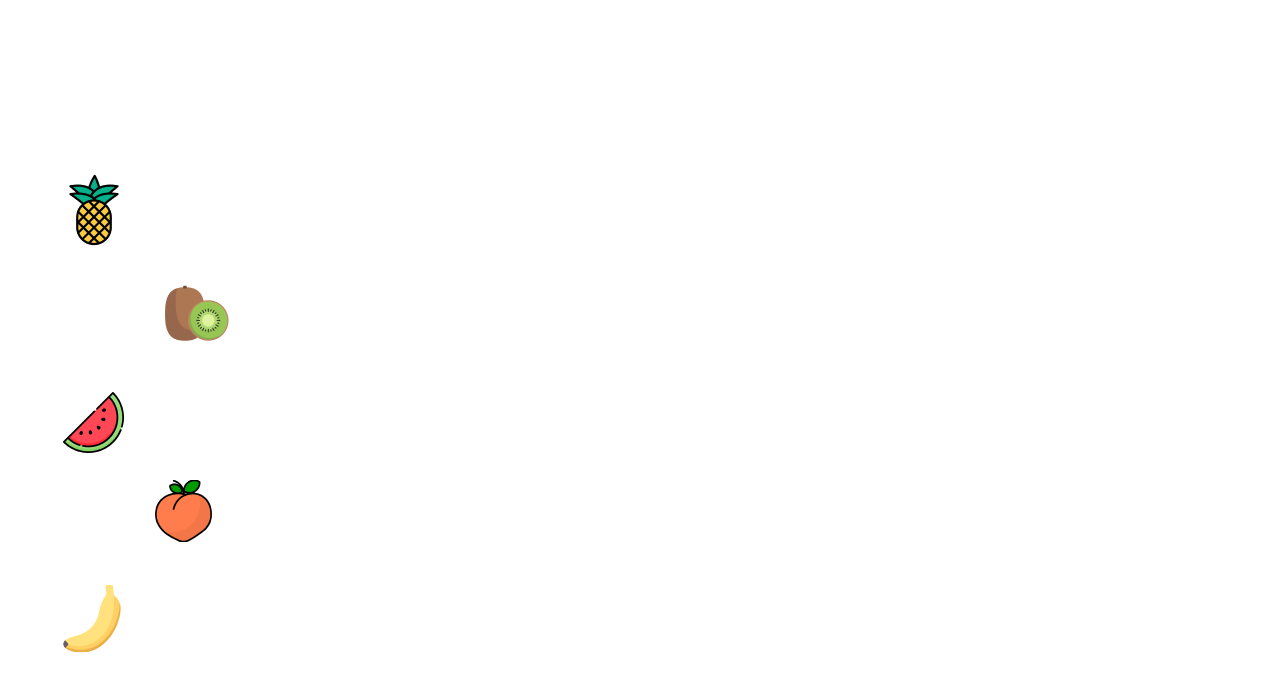
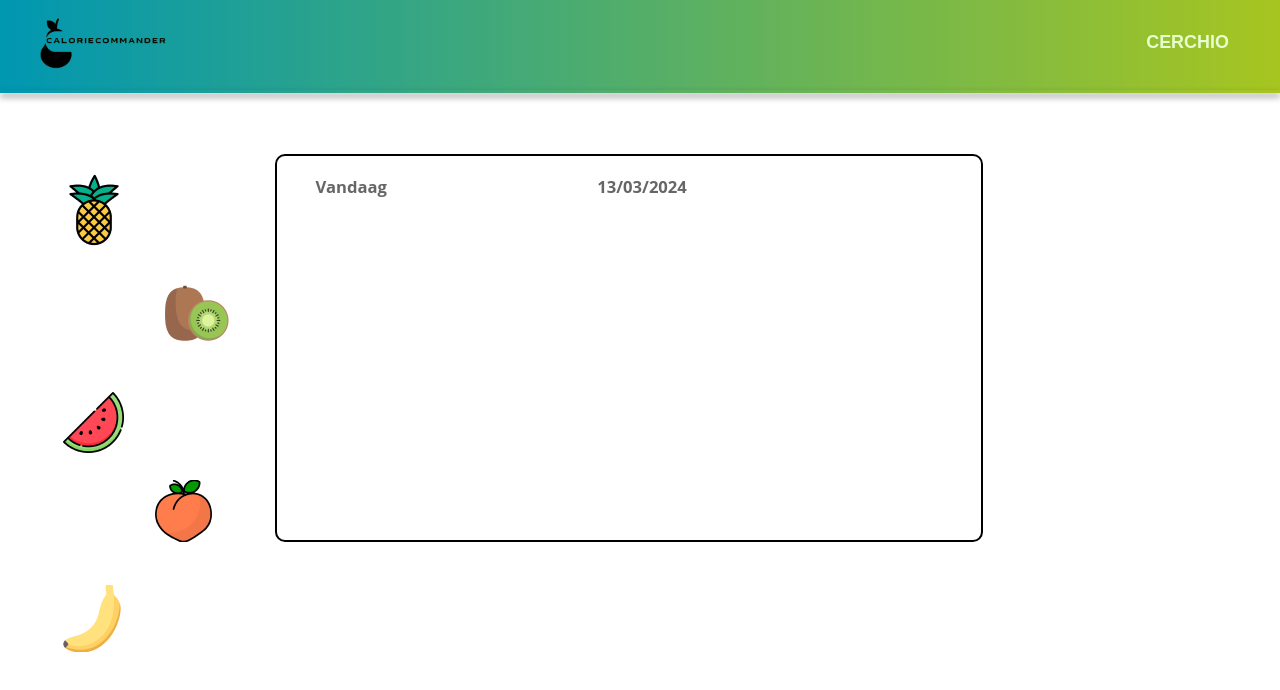
Before and after one commit to CalorieCommander/frontend, a React (Create React App) app in the folder app/: page /Dagoverzicht in a window 1280 px wide. Before the commit this address had no page. Shown: the top 690 px of the page. Built offline with nearby package versions, Linux system fonts and the light colour scheme.

Commit message:
update
update

```diff
--- a/app/src/App.js
+++ b/app/src/App.js
@@ -1,19 +1,25 @@
 import React from "react";
-import { BrowserRouter as Router, Route, Routes, BrowserRouter } from "react-router-dom";
-import './index.css';
+import {
+  BrowserRouter as Router,
+  Route,
+  Routes,
+  BrowserRouter,
+} from "react-router-dom";
+import "./index.css";
 import Homepage from "./pages/Homepage";
 import Inloggen from "./pages/Inloggen";
 import Registreren from "./pages/Registreren";
-
+import Dagoverzicht from "./pages/Dagoverzicht";
 
 function App() {
   return (
     <BrowserRouter>
-        <Routes>
+      <Routes>
         <Route path="" element={<Homepage />} />
-          <Route path="/Inloggen" element={<Inloggen />} />
-          <Route path="/Registreren" element={<Registreren />} />
-        </Routes>
+        <Route path="/Inloggen" element={<Inloggen />} />
+        <Route path="/Registreren" element={<Registreren />} />
+        <Route path="/Dagoverzicht" element={<Dagoverzicht />} />
+      </Routes>
     </BrowserRouter>
   );
 }
--- /dev/null
+++ b/app/src/pages/Dagoverzicht.css
@@ -0,0 +1,42 @@
+.dag-name {
+    position: absolute;
+    font-weight: 800;
+    font-size: 1.4vw;
+    color: #E5FFD0;
+    font-family: 'Horizen', sans-serif;
+    right: 4vw;
+    top: 2.5vw;
+    text-decoration: none;
+}
+/* dagoverzicht aanpassingen */
+
+.dag-top-border {
+    position: absolute;
+    width: 55vw;
+    height: 30vw;
+    background-color: white;
+    border: 0.2vw solid black;
+    border-radius: 10px;
+    left: 21.5vw;
+    top: 12vw;
+  }
+
+.dag-vandaag-text {
+  position: absolute;
+  color: #666666;
+  font-family: 'Open Sans', sans-serif;
+  font-weight: bold;
+  font-size: 1.3vw;
+  left: 3vw;
+  top: 1.5vw;
+}
+
+.dag-datum-text {
+    position: absolute;
+    color: #666666;
+    font-family: 'Open Sans', sans-serif;
+    font-weight: bold;
+    font-size: 1.3vw;
+    left: 25vw;
+    top: 1.5vw;
+  }
--- /dev/null
+++ b/app/src/pages/Dagoverzicht.js
@@ -0,0 +1,23 @@
+import React from "react";
+import "./Dagoverzicht.css";
+import { Link } from "react-router-dom";
+import logo from "../img/caloriecommander.png";
+
+const Dagoverzicht = () => {
+  return (
+    <div className="Test">
+      <div className="navbar">
+        <img src={logo} alt="logo" className="logo" />
+        <a href="#" className="dag-name">
+          CERCHIO
+        </a>
+      </div>
+      <div className="line"></div>
+      <div class="dag-top-border">
+        <span class="dag-vandaag-text">Vandaag</span>
+        <span class="dag-datum-text">13/03/2024</span>
+      </div>
+    </div>
+  );
+};
+export default Dagoverzicht;
```
